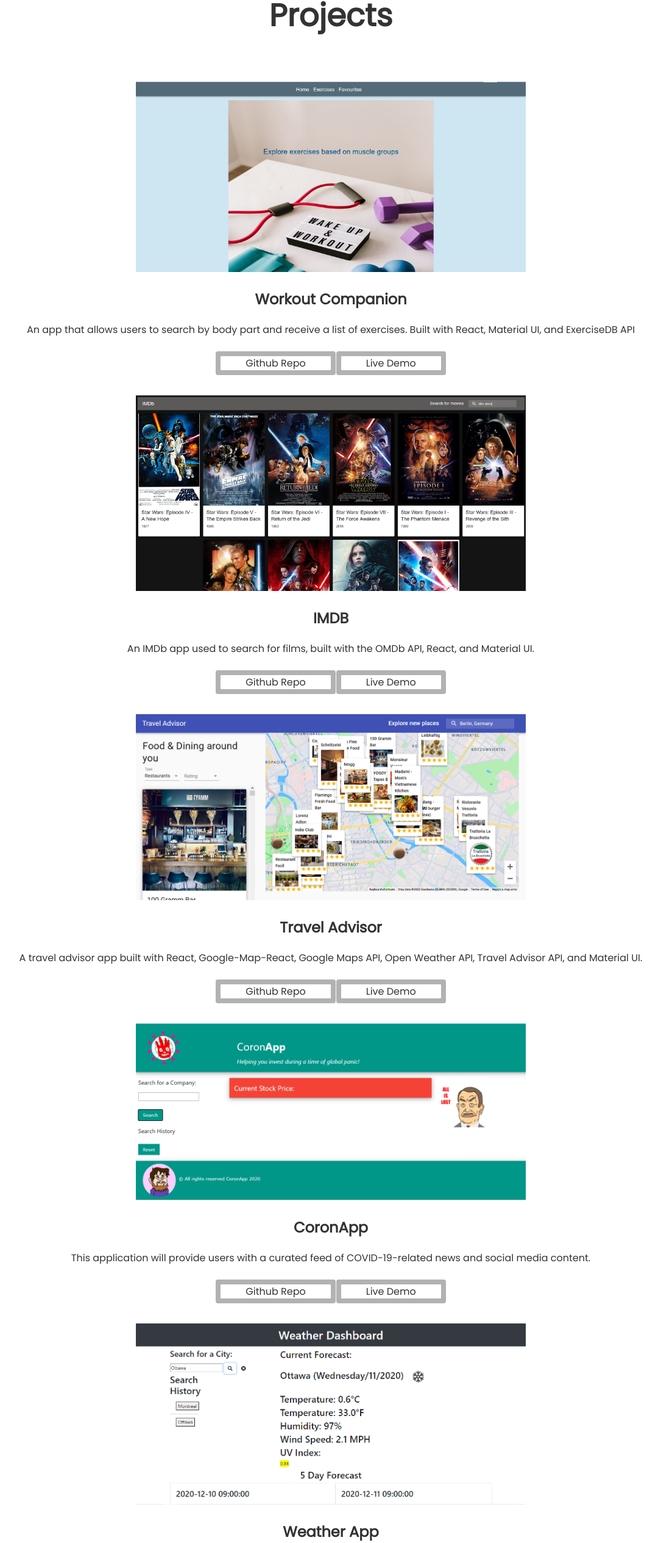
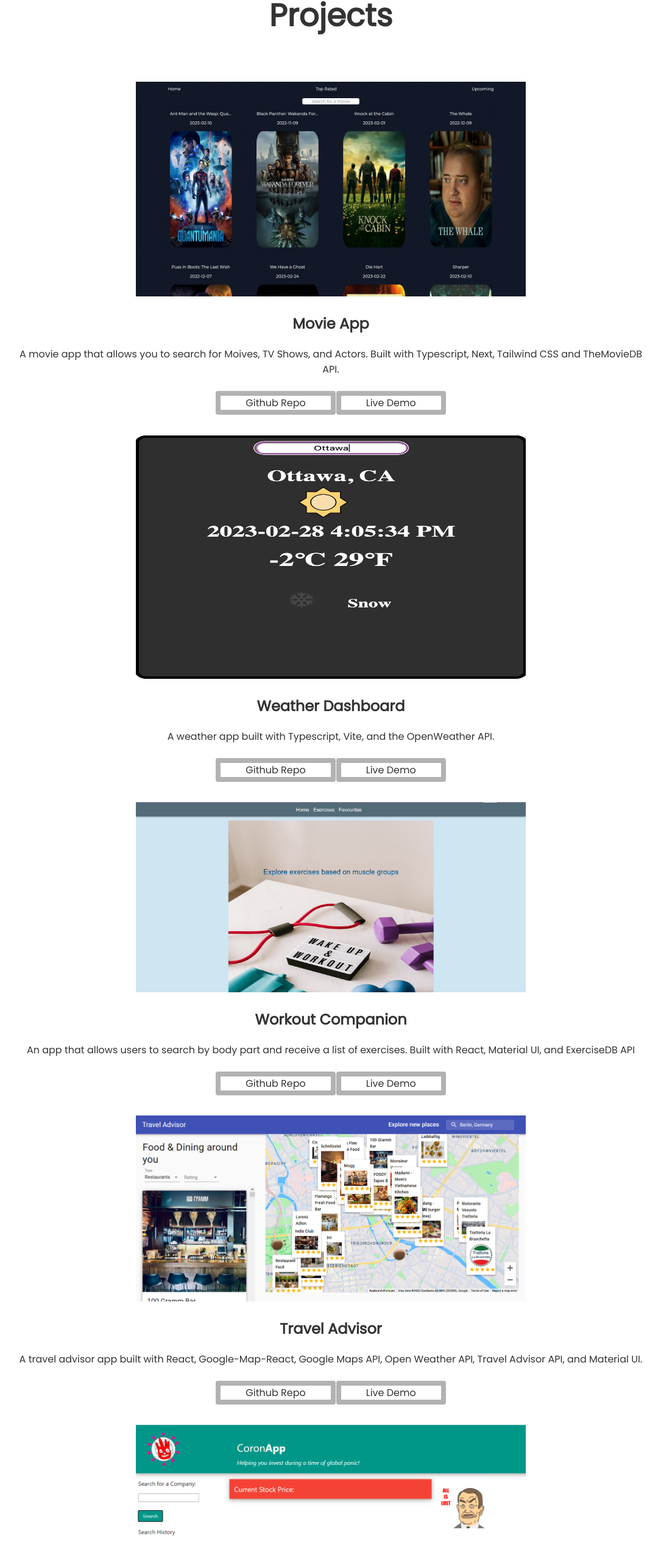
Before and after one commit to RyanJMS/portfolio_v2, a React (Vite) app: page / in a window 1280 px wide. Shown: the part 788-3318 px from the top of the page at 61% size, without its empty margins (97-1182 px from the left). Built offline with nearby package versions, Linux system fonts and the light colour scheme.

Commit message:
Added movieapp and weatherapp to projects list

```diff
--- a/src/App.css
+++ b/src/App.css
@@ -62,7 +62,7 @@
 
 .project-card {
   margin: 0 auto;
-  height: 100%;
+  height: 80%;
   width: 80%;
   padding-bottom: 20px;
   padding-top: 20px;
@@ -100,6 +100,7 @@
 .project-image {
   width: 100%;
   height: auto;
+  max-height: 50vh;
   /* Magic! */
   max-width: 50vw;
 }
--- a/src/data/projects.json
+++ b/src/data/projects.json
@@ -1,6 +1,22 @@
 [
   {
     "id": 1,
+    "image": "../images/movieapp.webp",
+    "title": "Movie App",
+    "description": "A movie app that allows you to search for Moives, TV Shows, and Actors. Built with Typescript, Next, Tailwind CSS and TheMovieDB API.",
+    "repoLink": "https://github.com/RyanJMS/movieapp",
+    "liveLink": "https://ryanjms-movieapp.netlify.app/"
+  },
+  {
+    "id": 2,
+    "image": "../images/weatherapp.webp",
+    "title": "Weather Dashboard",
+    "description": "A weather app built with Typescript, Vite, and the OpenWeather API.",
+    "repoLink": "https://github.com/RyanJMS/ts-weatherapp",
+    "liveLink": "https://ryanjms-weatherapp.netlify.app/"
+  },
+  {
+    "id": 3,
     "image": "../images/workout-companion.webp",
     "title": "Workout Companion",
     "description": "An app that allows users to search by body part and receive a list of exercises. Built with React, Material UI, and ExerciseDB API",
@@ -8,15 +24,7 @@
     "liveLink": "https://youthful-hugle-922ffd.netlify.app/"
   },
   {
-    "id": 2,
-    "image": "../images/imdb.webp",
-    "title": "IMDB",
-    "description": "An IMDb app used to search for films, built with the OMDb API, React, and Material UI.",
-    "repoLink": "https://github.com/RyanJMS/imdb",
-    "liveLink": "https://ryanjms.github.io/imdb/"
-  },
-  {
-    "id": 3,
+    "id": 4,
     "image": "../images/travel.webp",
     "title": "Travel Advisor",
     "description": "A travel advisor app built with React, Google-Map-React, Google Maps API, Open Weather API, Travel Advisor API, and Material UI.",
@@ -24,20 +32,12 @@
     "liveLink": "https://ryanjms.github.io/traveladvisor/"
   },
   {
-    "id": 4,
+    "id": 5,
     "image": "../images/coronapp.webp",
     "title": "CoronApp",
     "description": "This application will provide users with a curated feed of COVID-19-related news and social media content.",
     "repoLink": "https://github.com/mjsouthcott/CoronApp",
     "liveLink": "https://mjsouthcott.github.io/CoronApp/"
-  },
-  {
-    "id": 5,
-    "image": "../images/weather-dashboard.webp",
-    "title": "Weather App",
-    "description": "This is a Weather Dashboard built with HTML,CSS, Javascript, and the OpenWeatherMap API.",
-    "repoLink": "https://github.com/RyanJMS/weatherApp_hw6",
-    "liveLink": "https://ryanjms.github.io/weatherApp_hw6/"
   },
   {
     "id": 6,
```
Also changed, not shown: public/images/movieapp.webp (added), public/images/weatherapp.webp (added).
